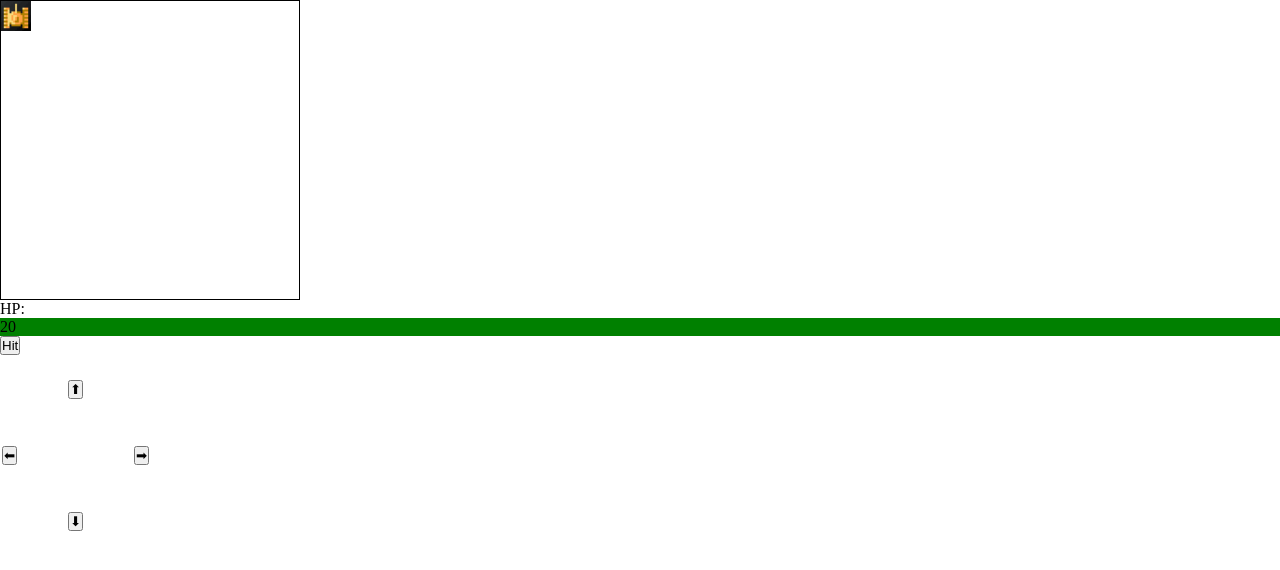
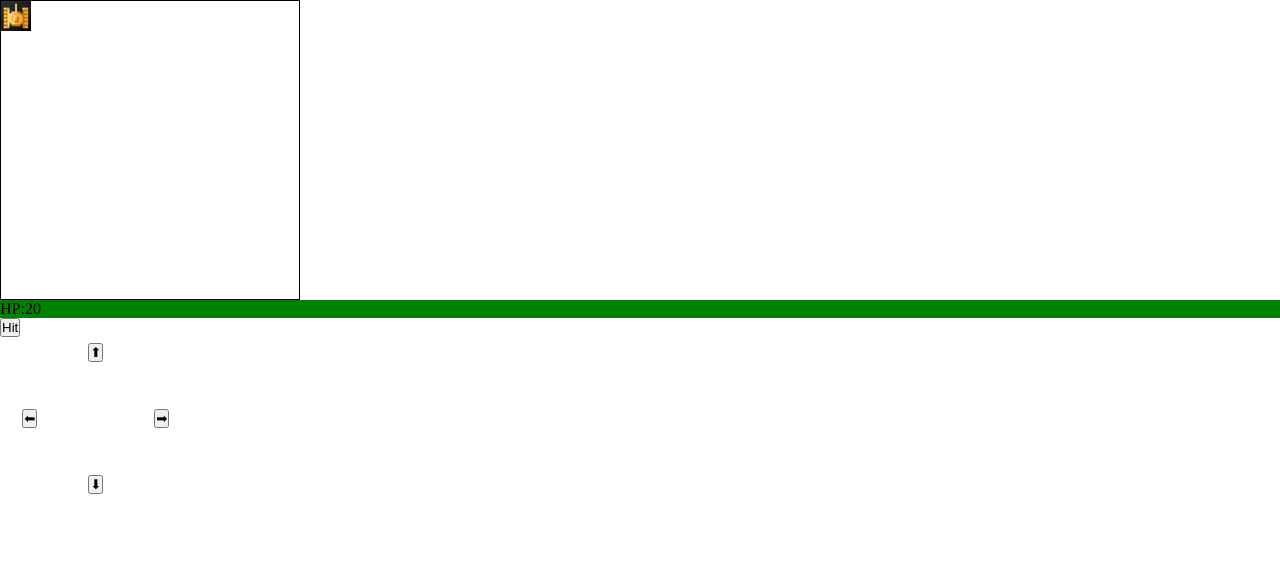
Before and after one commit to vipker113/git-game-tank, a plain HTML site: page index.html in a window 1280 px wide. Drawn offline with Linux system fonts and the light colour scheme.

Commit message:
makeup for code

```diff
--- a/index.html
+++ b/index.html
@@ -15,8 +15,8 @@
         <img id="tank-img" style="position: absolute; top: 0px; left: 0px;" width="30" height="30"
             src="./images/tank.png" alt="tank">
     </div>
-    HP:<div id="hp" style="background-color: green">20</div>
-    <button onclick="getHit()">Hit</button>
+    <span style="float: left">HP:</span><div style="display: block ; background-color: green" width="20px" height="20px" id="hp" >20</div>
+    <button style="float: left" onclick="getHit()">Hit</button>
     <table width="200px" height="200px">
         <tr>
             <td></td>
```
